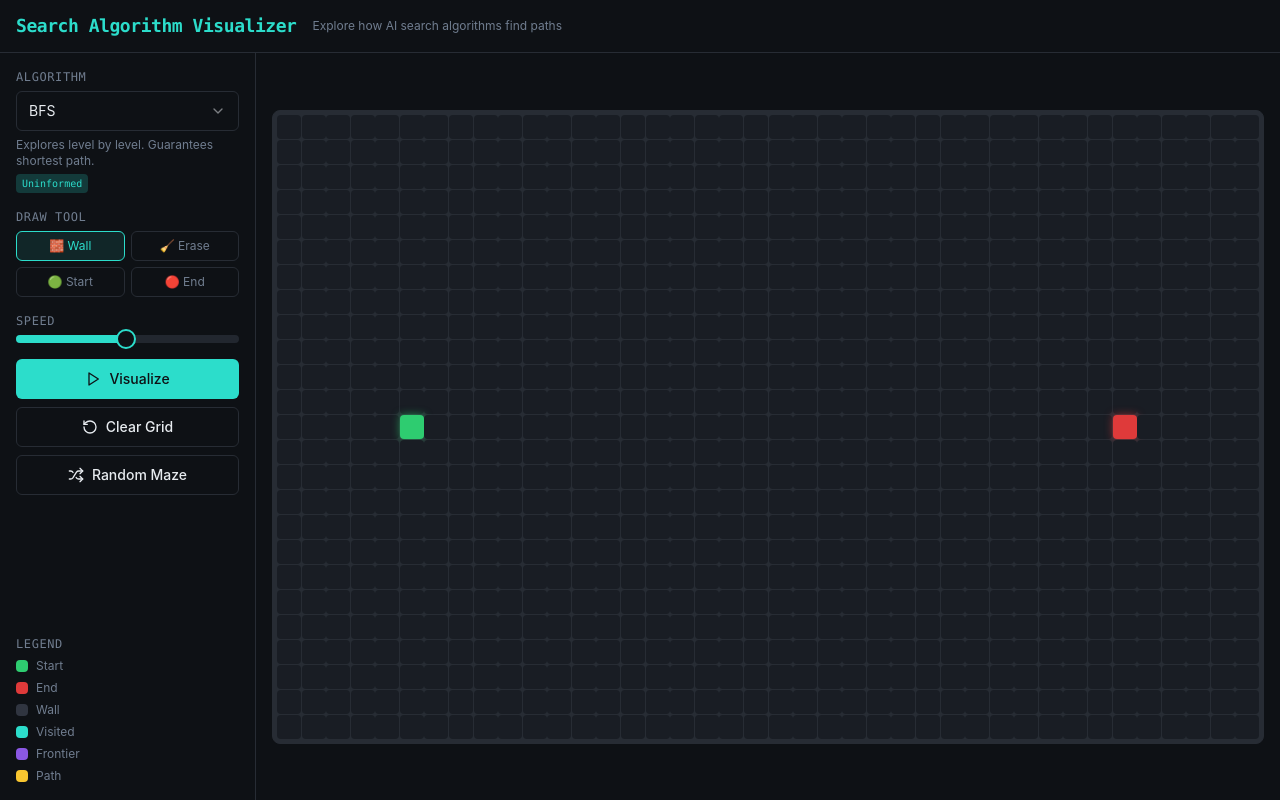
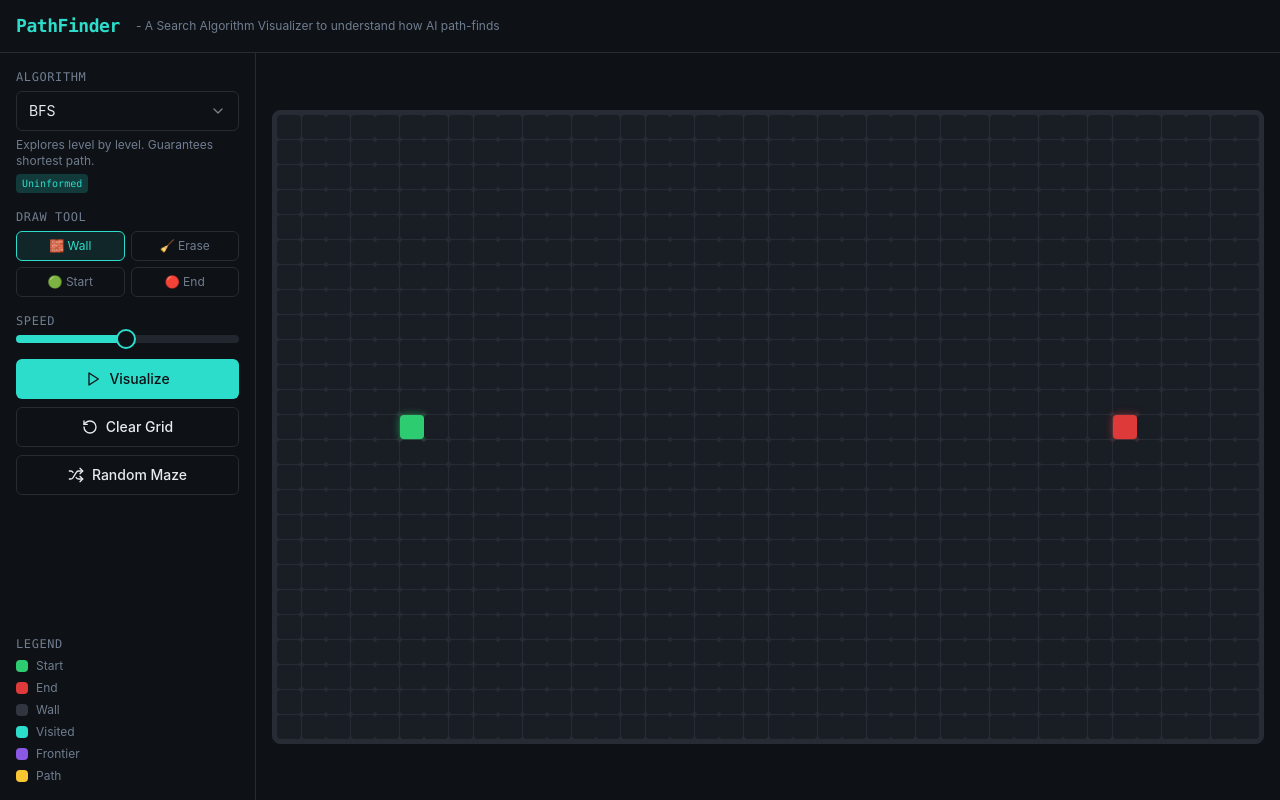
Before and after one commit to palash0509/PathFinder, a React (Vite) app: page / in a window 1280 px wide. Built offline with nearby package versions, Linux system fonts and the light colour scheme; the HTML template or start-up script is replaced by a standard one.

Commit message:
new headings

```diff
--- a/src/pages/Index.tsx
+++ b/src/pages/Index.tsx
@@ -128,10 +128,10 @@ export default function Visualizer() {
       {/* Header */}
       <header className="border-b border-border px-4 py-3 flex items-center gap-4">
         <h1 className="text-lg font-bold font-mono text-primary tracking-tight">
-          Search Algorithm Visualizer
+          PathFinder
         </h1>
         <span className="text-xs text-muted-foreground hidden sm:inline">
-          Explore how AI search algorithms find paths
+          - A Search Algorithm Visualizer to understand how AI path-finds
         </span>
       </header>
 
```
